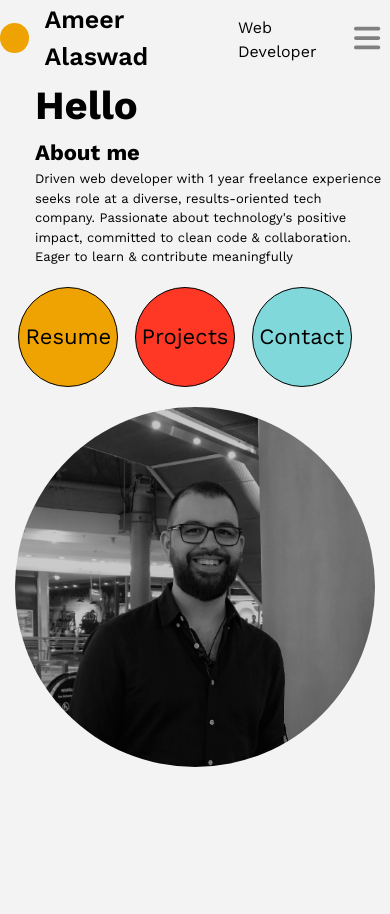
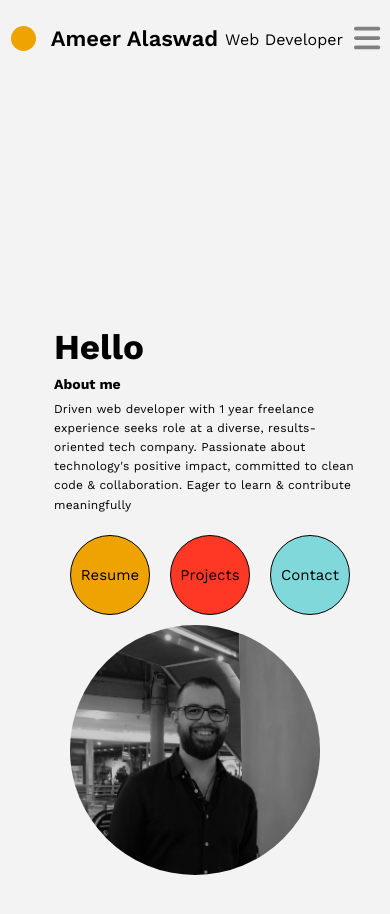
Before and after one commit to NagIbrahim/A-Profile, a React (Create React App) app: page / in a window 390 px wide. Shown: the top 914 px of the page. Before the commit the page ends 844 px from the top, so only its background shows below. Built offline with nearby package versions, Linux system fonts and the light colour scheme.

Commit message:
adjust media query

```diff
--- a/src/App.css
+++ b/src/App.css
@@ -2,5 +2,6 @@
 .app{
   /*border:5px solid grey;*/
   background-color: transparent;
-  /*min-height: fit-content;*/
+  /*  to make the div take the entire the hight of the screen*/
+  height: 100vh;
 }
--- a/src/components/banner.css
+++ b/src/components/banner.css
@@ -6,16 +6,15 @@
     align-items: center;
   }
   img {
-    width:360px;
-    height:360px;
+    width:480px;
+    height:480px;
     object-fit: cover;
     border-radius: 50%;
     object-position: top;
-    margin-top:110px;
+
   }
   .about-right {
-    width:350px;
-    margin-top:100px;
+    width:480px;
     display: flex;
     flex-direction: column;
     justify-content: center;
@@ -23,13 +22,16 @@
     margin-left:30px;
   }
   .about-right h1 {
-    font-size:40px;
+    font-size:100px;
   }
   .about-right h4 {
     font-size: 22px;
+    margin-bottom: 5px;
   }
   #p-about {
-    font-size: 13px;
+    font-size:16px;
+    line-height: 1.6em;
+    letter-spacing: 1.2px;
   }
   #button-container {
     width: 100%;
@@ -43,8 +45,8 @@
     display: flex;
     justify-content: center;
     align-items: center;
-    width: 100px;
-    height: 100px;
+    width: 140px;
+    height: 140px;
     font-size:22px;
     text-decoration: none;
     border-radius: 50%;
@@ -73,17 +75,144 @@
 
 
 
-  @media only screen and (max-width:700px) {
+ /*media query */
+
+  @media only screen  and (max-width:1050px) and (min-width: 900px) {
+
+    .about-right{
+      width:400px;
+    }
+    .about-right h1 {
+      font-size:80px;
+    }
+    .about-right h4 {
+      font-size: 18px;
+      margin-bottom: 5px;
+    }
+    #p-about {
+      font-size:14px;
+      line-height: 1.4em;
+      letter-spacing: 1px;
+    }
+
+    #button-container a {
+      width:100px;
+      height:100px;
+      font-size:20px;
+    }
+   .about img{
+     width:400px;
+     height:400px;
+   }
+
+
+  }
+
+
+
+  @media only screen  and (max-width:900px) and (min-width:771px) {
+
+    .about-right{
+      width:350px;
+    }
+    .about-right h1 {
+      font-size:50px;
+    }
+    .about-right h4 {
+      font-size: 16px;
+      margin-bottom: 5px;
+    }
+    #p-about {
+      font-size:12px;
+      line-height: 1.6em;
+      letter-spacing: 1.2px;
+    }
+
+    #button-container a {
+      width:100px;
+      height:100px;
+      font-size:20px;
+    }
+   .about img{
+     width:350px;
+     height:350px;
+   }
+
+
+  }
+
+
+  @media only screen  and (max-width:770px) and (min-width:600px) {
+
+    .about-right{
+      width:300px;
+    }
+    .about-right h1 {
+      font-size:30px;
+    }
+    .about-right h4 {
+      font-size: 14px;
+      margin-bottom: 5px;
+    }
+    #p-about {
+      font-size:12px;
+      line-height: 1.4em;
+      letter-spacing: 0.2px;
+    }
+
+    #button-container a {
+      width:70px;
+      height:70px;
+      font-size:15px;
+    }
+   .about img{
+     width:280px;
+     height:280px;
+   }
+
+
+  }
+
+
+  @media only screen and (max-width:599px) {
     .about {
 
       flex-direction: column-reverse;
     }
 
+
     .about-right{
-      margin-top: 0;
+      width:80%;
+      margin-top: 200px;
+      margin-bottom: 10px;
+
+    }
+    .about-right h1 {
+      font-size:35px;
+    }
+    .about-right h4 {
+      font-size: 14px;
+    }
+    #p-about {
+      font-size:12px;
+      line-height: 1.6em;
+      letter-spacing: 0.2px;
     }
 
-    .about img{
-      margin-top: 20px;
+
+    #button-container{
+      width:300px;
+      margin-right: 0;
+
     }
+    #button-container a {
+      width:80px;
+      height:80px;
+      font-size:15px;
+    }
+   .about img{
+     width:250px;
+     height:250px;
+   }
+
   }
--- a/src/components/navbar.css
+++ b/src/components/navbar.css
@@ -18,7 +18,7 @@
 }
 
 #h-left  {
-   width:500px;
+   width:440px;
    height:100%;
    display: flex;
    align-items: center;
@@ -27,17 +27,18 @@
 }
 
 #h{
-    width:30px;
-    height:30px;
+    width:25px;
+    height:25px;
     border-radius: 50%;
     text-align: center;
     margin-right:15px;
     background-color:#EEA302;
 
+
 }
 
 #h-left a{
-    font-size:25px;
+    font-size:22px;
     font-weight:600;
 }
 
@@ -121,37 +122,19 @@
 }
 
 
-/*@media only screen and (max-width:768px) {
-    #h-right{
-        width:300px;
-    }
-   #h-left  {
-    width:400px;
-      }
 
-    #h{
-        width:20px;
-        height:20px;
-        border-radius: 50%;
-        text-align: center;
-        margin-right:15px;
-        background-color:#EEA302;
-
-     }
+@media only screen  and (max-width:770px) and (min-width:600px) {
 
         #h-left a{
-            font-size: 20px;
+            font-size:16px;
         }
 
-        #h a{
-            font-size:10px;
-            color:#EEA302;
+        #h-right{
+            font-size: 16px;
         }
+    }
 
-
-}*/
-
-@media only screen and (max-width:425px) {
+@media only screen and (max-width:599px) {
     #hamburger-menu {
         display: block;
         font-size:30px;
--- a/src/index.css
+++ b/src/index.css
@@ -23,7 +23,6 @@ body {
 
 /*p{
     font-family: "Lato", sans-serif;
-    font-weight:50;
-    font-style: normal
+    font-weight: 400;
 
 }*/
```
